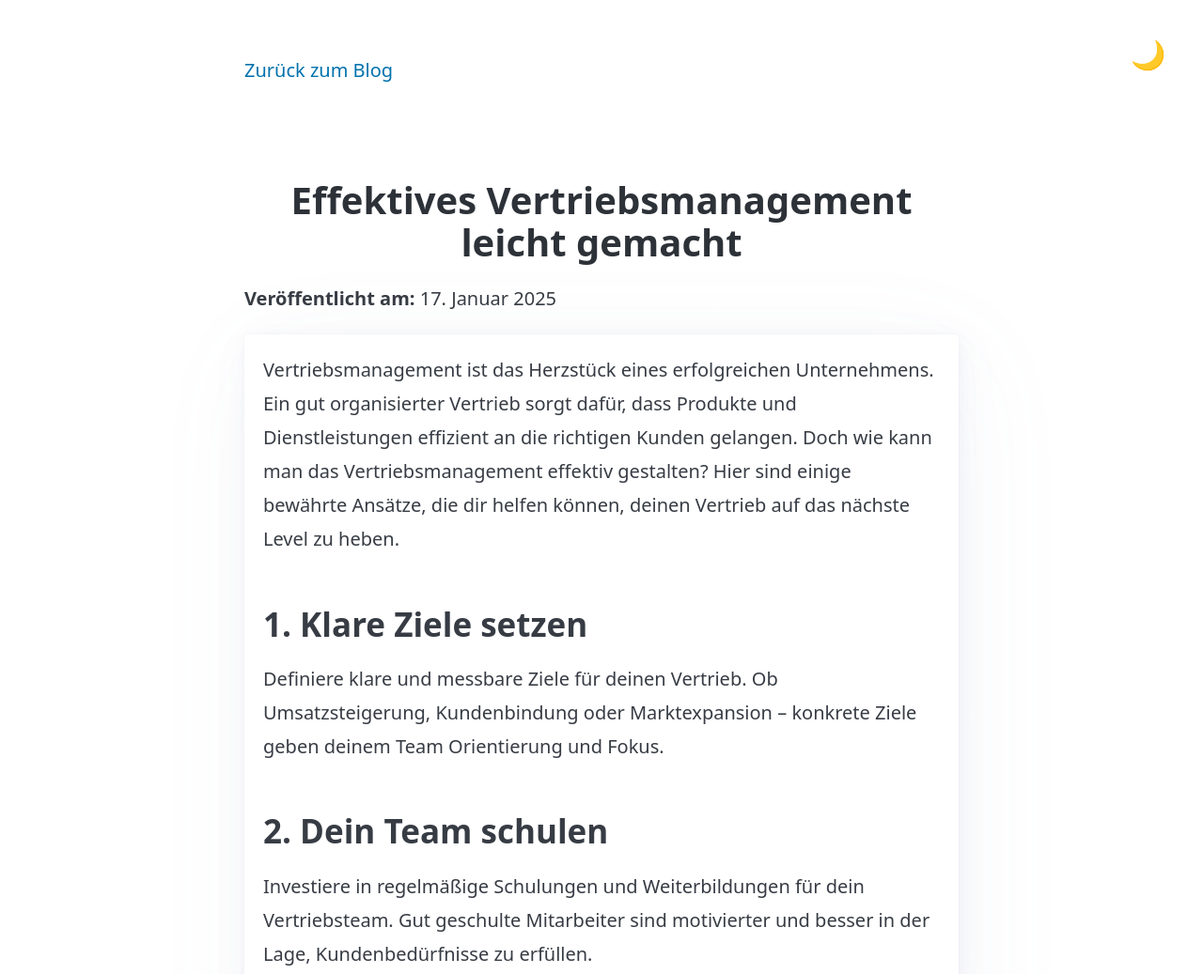
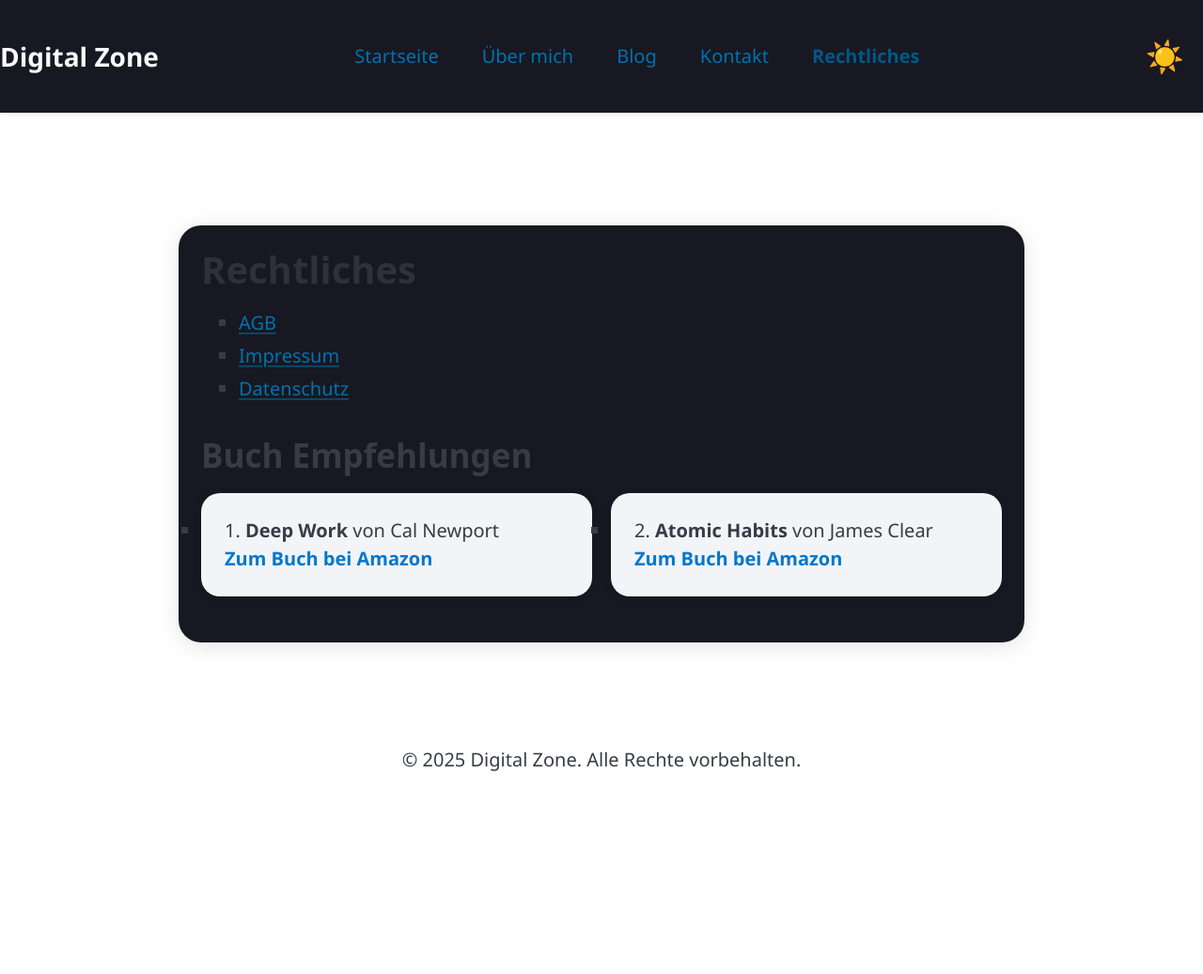
Before and after one commit to DBraun98/Digital-Zone, a plain HTML site: page Blogbeiträge/blogpost3.html in a window 1280 px wide. Shown: the top 1037 px of the page at 94% size. After the commit the page ends 884 px from the top, so only its background shows below. Drawn offline with nearby package versions, Linux system fonts and the light colour scheme.

Commit message:
Revise blogpost3 with new title and layout
Updated the blog post to reflect new title and styling changes, including theme toggle functionality and navigation links.

```diff
--- a/Blogbeiträge/blogpost3.html
+++ b/Blogbeiträge/blogpost3.html
@@ -3,118 +3,101 @@
 <head>
     <meta charset="UTF-8">
     <meta name="viewport" content="width=device-width, initial-scale=1.0">
-    <title>Blogpost Titel</title>
+    <title>Digital Zone | Rechtliches</title>
     <link rel="stylesheet" href="https://cdn.jsdelivr.net/npm/@picocss/pico@2/css/pico.min.css">
     <style>
-        body {
-            margin: 0 auto;
-            max-width: 800px;
-            padding: 20px;
-            transition: background-color 0.3s, color 0.3s;
+        body { margin: 0; min-height: 100vh; font-family: 'Segoe UI', sans-serif; transition: background-color 0.3s, color 0.3s; }
+        .container { max-width: 900px; margin: 100px auto 50px auto; padding: 24px; border-radius: 24px; background-color: var(--pico-background); box-shadow: 0 4px 24px rgba(0,0,0,0.11); }
+        header { position: sticky; top: 0; z-index: 99; background: var(--pico-background); padding-bottom: 12px; box-shadow: 0 2px 8px rgba(0,0,0,0.08); }
+        .navbar { display: flex; justify-content: space-between; align-items: center; }
+        .navbar-brand { font-weight: bold; font-size: 1.4rem; }
+        nav ul { display: flex; gap: 1.3rem; list-style: none; }
+        nav ul li a { text-decoration: none; }
+        .theme-toggle, .burger-toggle { background: none; border: none; font-size: 1.65rem; cursor: pointer; margin-left: 12px; }
+        .burger-toggle { display: none; margin-right: 1em; }
+        @media (max-width: 700px) {
+            nav ul { display: none; }
+            nav.active ul { display: flex; flex-direction: column; position: absolute; right: 0; top: 70px; background: var(--pico-background); box-shadow: 0 6px 25px rgba(0,0,0,.13); border-radius: 18px 0 0 18px; padding: 1em 2em; width: max-content; z-index: 999; }
+            .burger-toggle { display: block; }
         }
-        body.light {
-            background-color: #ffffff;
-            color: #0f0e0e;
-        }
-        body.dark {
-            background-color: #121212;
-            color: #ffffff;
-        }
-        .theme-toggle {
-            position: absolute;
-            top: 1rem;
-            right: 1rem;
-            background: none;
-            border: none;
-            font-size: 1.5rem;
-            cursor: pointer;
-        }
-        header {
-            margin-bottom: 40px;
-        }
-        main {
-            line-height: 1.8;
-        }
-        h1 {
-            text-align: center;
-            margin-bottom: 20px;
-        }
-        p {
-            margin-bottom: 20px;
-        }
+        .book-recommendations { margin-top: 36px; }
+        .book-list { list-style: none; padding: 0; display: grid; grid-template-columns: repeat(auto-fit, minmax(220px, 1fr)); gap: 1em; }
+        .book-list li { background: #f3f4f8; padding: 1.25em; border-radius: 1em; box-shadow: 0 2px 10px rgba(0,0,0,0.09); }
+        .book-list a { color: #0077cc; font-weight: bold; text-decoration: none; }
+        .book-list a:hover { text-decoration: underline; }
+        body.light { --pico-background: #faf9fa; color: #121212; }
+        body.dark { --pico-background: #181822; color: #faf9fa; }
+        .container, nav ul, nav.active ul { transition: background 0.3s, color 0.3s; }
     </style>
 </head>
-<body class="light">
+<body class="dark">
 <header>
-        <nav>
+    <div class="navbar">
+        <span class="navbar-brand">Digital Zone</span>
+        <nav id="navMenu">
             <ul>
-                <li><a href="/Blog-Startseite.html">Zurück zum Blog</a></li>
+                <li><a href="index.html">Startseite</a></li>
+                <li><a href="über mich.html">Über mich</a></li>
+                <li><a href="Blog-Startseite.html">Blog</a></li>
+                <li><a href="kontakt.html">Kontakt</a></li>
+                <li><a href="rechtliches.html" aria-current="page"><strong>Rechtliches</strong></a></li>
             </ul>
         </nav>
-        <button class="theme-toggle" aria-label="Thema umschalten" onclick="toggleTheme()">☀️</button>
+        <span>
+            <button class="theme-toggle" aria-label="Theme wechseln" id="themeToggleBtn">☀️</button>
+            <button class="burger-toggle" aria-label="Menü öffnen" id="burgerMenuBtn">&#9776;</button>
+        </span>
+    </div>
 </header>
-
 <main>
-        <h1>Effektives Vertriebsmanagement leicht gemacht</h1>
-        <p><strong>Veröffentlicht am:</strong> 17. Januar 2025</p>
-        <article>
-            <p>
-                Vertriebsmanagement ist das Herzstück eines erfolgreichen Unternehmens. Ein gut organisierter Vertrieb sorgt dafür, dass Produkte und Dienstleistungen effizient an die richtigen Kunden gelangen. Doch wie kann man das Vertriebsmanagement effektiv gestalten? Hier sind einige bewährte Ansätze, die dir helfen können, deinen Vertrieb auf das nächste Level zu heben.
-            </p>
-            <h2>1. Klare Ziele setzen</h2>
-            <p>
-                Definiere klare und messbare Ziele für deinen Vertrieb. Ob Umsatzsteigerung, Kundenbindung oder Marktexpansion – konkrete Ziele geben deinem Team Orientierung und Fokus.
-            </p>
-            <h2>2. Dein Team schulen</h2>
-            <p>
-                Investiere in regelmäßige Schulungen und Weiterbildungen für dein Vertriebsteam. Gut geschulte Mitarbeiter sind motivierter und besser in der Lage, Kundenbedürfnisse zu erfüllen.
-            </p>
-            <h2>3. CRM-Systeme nutzen</h2>
-            <p>
-                Ein Customer-Relationship-Management-System (CRM) hilft dabei, Kundenbeziehungen zu verwalten und Verkaufsprozesse zu optimieren. Mit einem guten CRM behältst du den Überblick über Leads, Opportunities und Kundeninteraktionen.
-            </p>
-            <h2>4. Datenanalyse einsetzen</h2>
-            <p>
-                Nutze Daten, um Trends und Muster im Kaufverhalten deiner Kunden zu erkennen. Datenbasierte Entscheidungen sind oft genauer und führen zu besseren Ergebnissen.
-            </p>
-            <h2>5. Prozesse automatisieren</h2>
-            <p>
-                Automatisiere wiederholende Aufgaben wie das Versenden von Follow-up-E-Mails oder die Pflege von Kundendaten. So bleibt deinem Team mehr Zeit für strategische Aufgaben.
-            </p>
-            <h2>6. Kundenfeedback einholen</h2>
-            <p>
-                Kundenfeedback ist eine wertvolle Quelle, um Schwachstellen im Vertriebsprozess zu identifizieren und Verbesserungen vorzunehmen. Höre deinen Kunden zu und passe deine Strategien entsprechend an.
-            </p>
-            <h2>7. Effiziente Kommunikation sicherstellen</h2>
-            <p>
-                Stelle sicher, dass dein Vertriebsteam nahtlos miteinander kommunizieren kann. Tools wie Slack oder Microsoft Teams können dabei helfen, den Informationsfluss zu verbessern.
-            </p>
-            <h2>Fazit</h2>
-            <p>
-                Effektives Vertriebsmanagement erfordert eine Mischung aus klaren Zielen, moderner Technologie und kontinuierlicher Verbesserung. Mit den richtigen Strategien kannst du deinen Vertrieb effizienter gestalten und langfristigen Erfolg sichern.
-            </p>
-        </article>
+    <div class="container" tabindex="0">
+        <h1>Rechtliches</h1>
+        <ul>
+            <li><a href="AGB.html">AGB</a></li>
+            <li><a href="Impressum.html">Impressum</a></li>
+            <li><a href="Datenschutz.html">Datenschutz</a></li>
+        </ul>
+        <section class="book-recommendations">
+            <h2>Buch Empfehlungen</h2>
+            <ul class="book-list">
+                <li>1. <strong>Deep Work</strong> von Cal Newport<br>
+                    <a href="https://www.amazon.de/dp/0349411905" target="_blank" rel="noopener noreferrer">Zum Buch bei Amazon</a>
+                </li>
+                <li>2. <strong>Atomic Habits</strong> von James Clear<br>
+                    <a href="https://www.amazon.de/dp/1847941834" target="_blank" rel="noopener noreferrer">Zum Buch bei Amazon</a>
+                </li>
+            </ul>
+        </section>
+    </div>
 </main>
-
-
-    <footer>
-        <p>&copy; 2025 Meine Website. Alle Rechte vorbehalten.</p>
+<footer style="text-align:center; padding:2em 0;">
+    <p>&copy; 2025 Digital Zone. Alle Rechte vorbehalten.</p>
 </footer>
-
 <script>
-        function toggleTheme() {
-            const body = document.body;
-            const isLight = body.classList.contains('light');
-            body.classList.toggle('light', !isLight);
-            body.classList.toggle('dark', isLight);
-            document.querySelector('.theme-toggle').textContent = isLight ? '🌙' : '☀️';
+    const bodyEl = document.body;
+    const themeToggleBtn = document.getElementById('themeToggleBtn');
+    function setTheme(theme) {
+        bodyEl.classList.toggle('dark', theme === 'dark');
+        bodyEl.classList.toggle('light', theme === 'light');
+        themeToggleBtn.textContent = theme === 'light' ? '🌙' : '☀️';
+        localStorage.setItem('theme', theme);
     }
-
-        (function setInitialTheme() {
-            const savedTheme = localStorage.getItem('theme') || 'light';
-            document.body.classList.add(savedTheme);
-            document.querySelector('.theme-toggle').textContent = savedTheme === 'light' ? '🌙' : '☀️';
+    themeToggleBtn.addEventListener('click', () => {
+        const current = bodyEl.classList.contains('light') ? 'light' : 'dark';
+        setTheme(current === 'light' ? 'dark' : 'light');
+    });
+    (function() {
+        const savedTheme = localStorage.getItem('theme') || 'dark';
+        setTheme(savedTheme);
     })();
+    const navMenu = document.getElementById('navMenu');
+    const burgerMenuBtn = document.getElementById('burgerMenuBtn');
+    burgerMenuBtn.addEventListener('click', () => {
+        navMenu.classList.toggle('active');
+    });
+    navMenu.querySelectorAll('a').forEach(link => {
+        link.addEventListener('click', () => navMenu.classList.remove('active'));
+    });
 </script>
 </body>
 </html>
```
Lines whose indentation alone changed are shown as unchanged.
